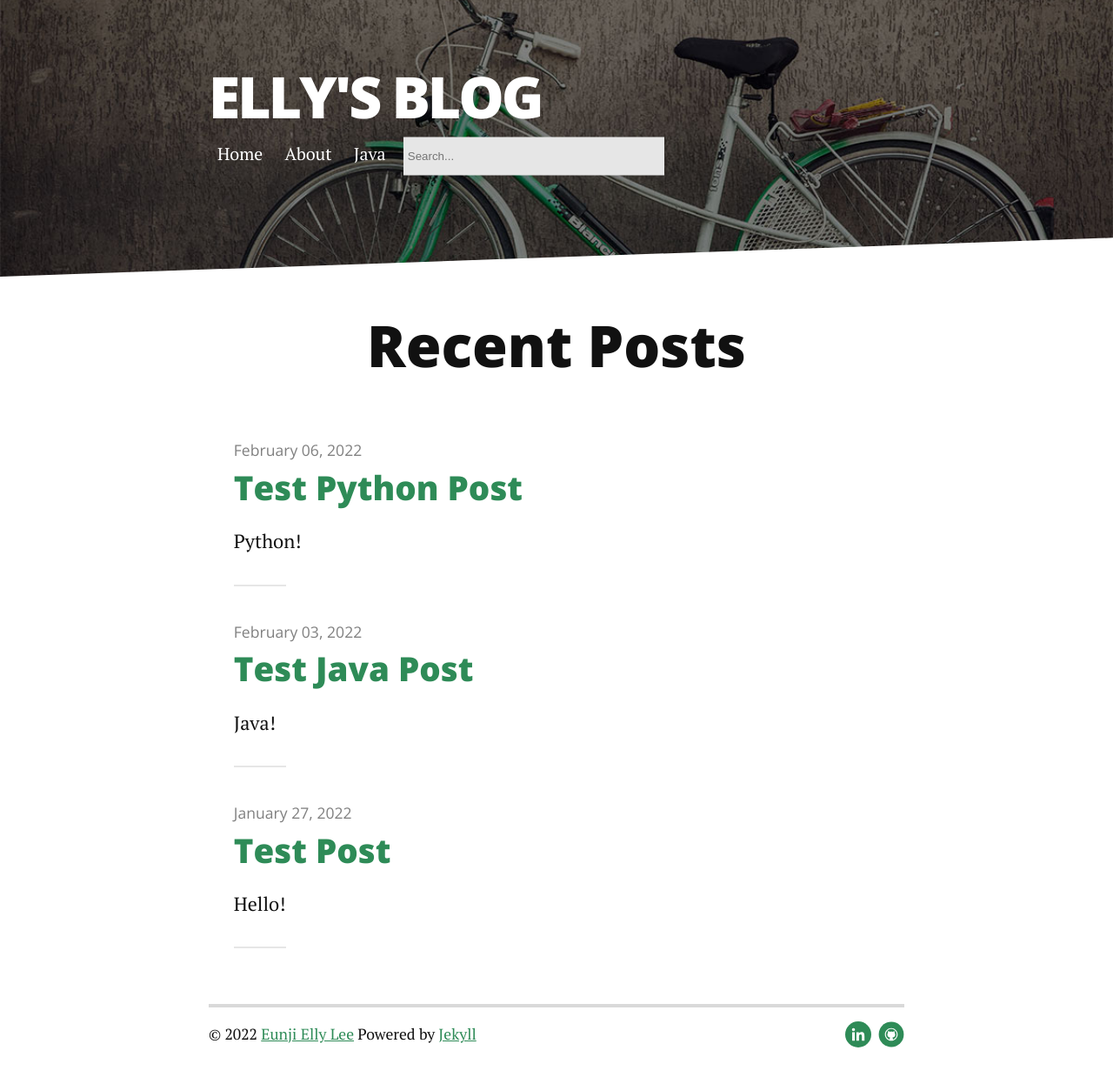
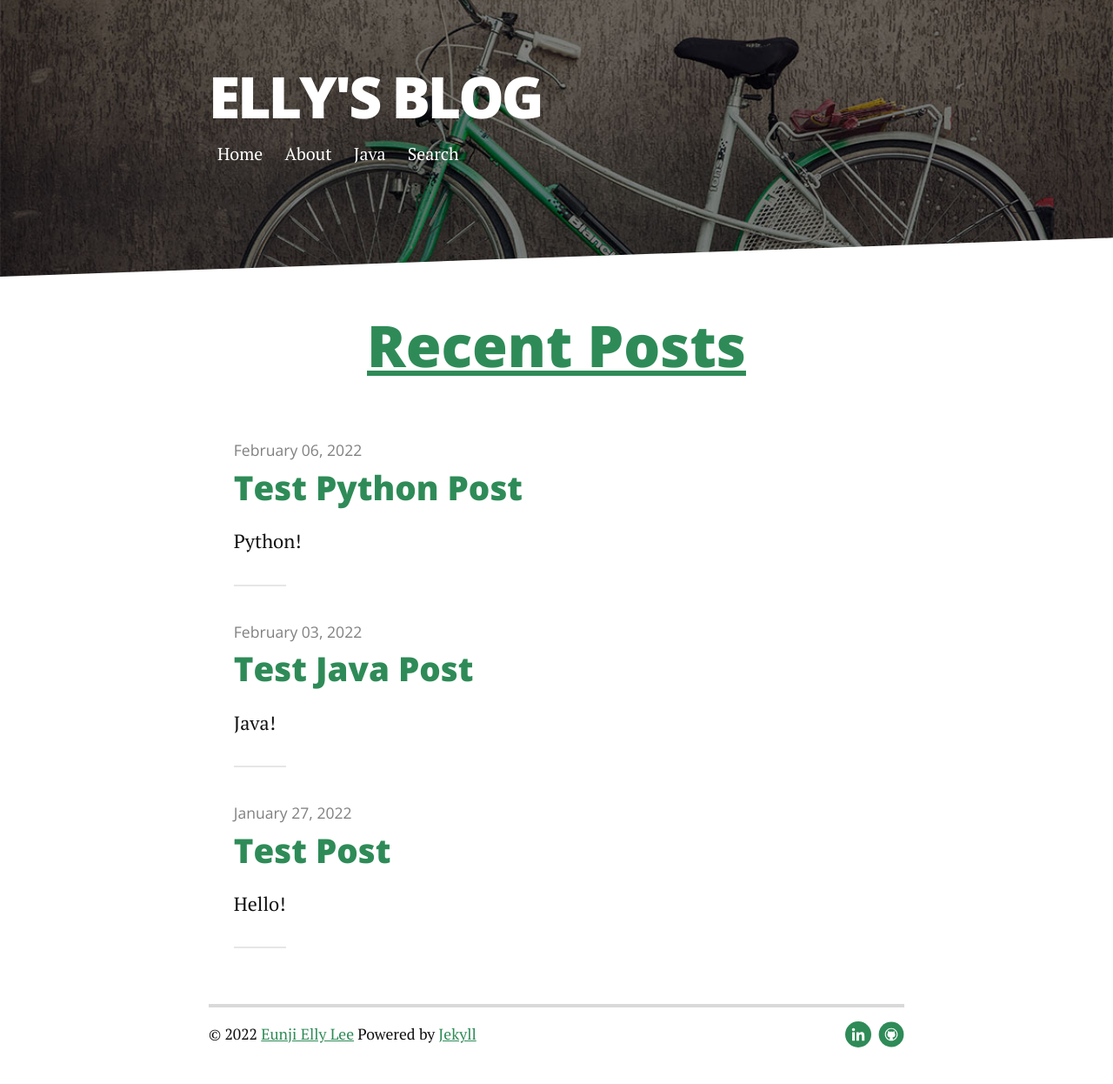
Before and after one commit to Eunji-Elly-Lee/eunji-elly-lee.github.io, a Jekyll site: the page built from index.html, in a window 1280 px wide. Shown: the whole page at 87% size. Built offline with Jekyll 4.4.1, drawn with Linux system fonts in a browser that asks for light colours; nearby versions of some CDN libraries; the list of posts is cut into pages by our own code.

Commit message:
Update header.html

```diff
--- a/_includes/header.html
+++ b/_includes/header.html
@@ -17,7 +17,7 @@
                     {% endif %}
                  {% endif %}
                  {% endfor %}
-                 <li><input id="search-input" type="text" placeholder="Search..." /></li>
+                 <li><a href="/search/">Search</li>
              </ul>
          </nav>
      </div>
```
